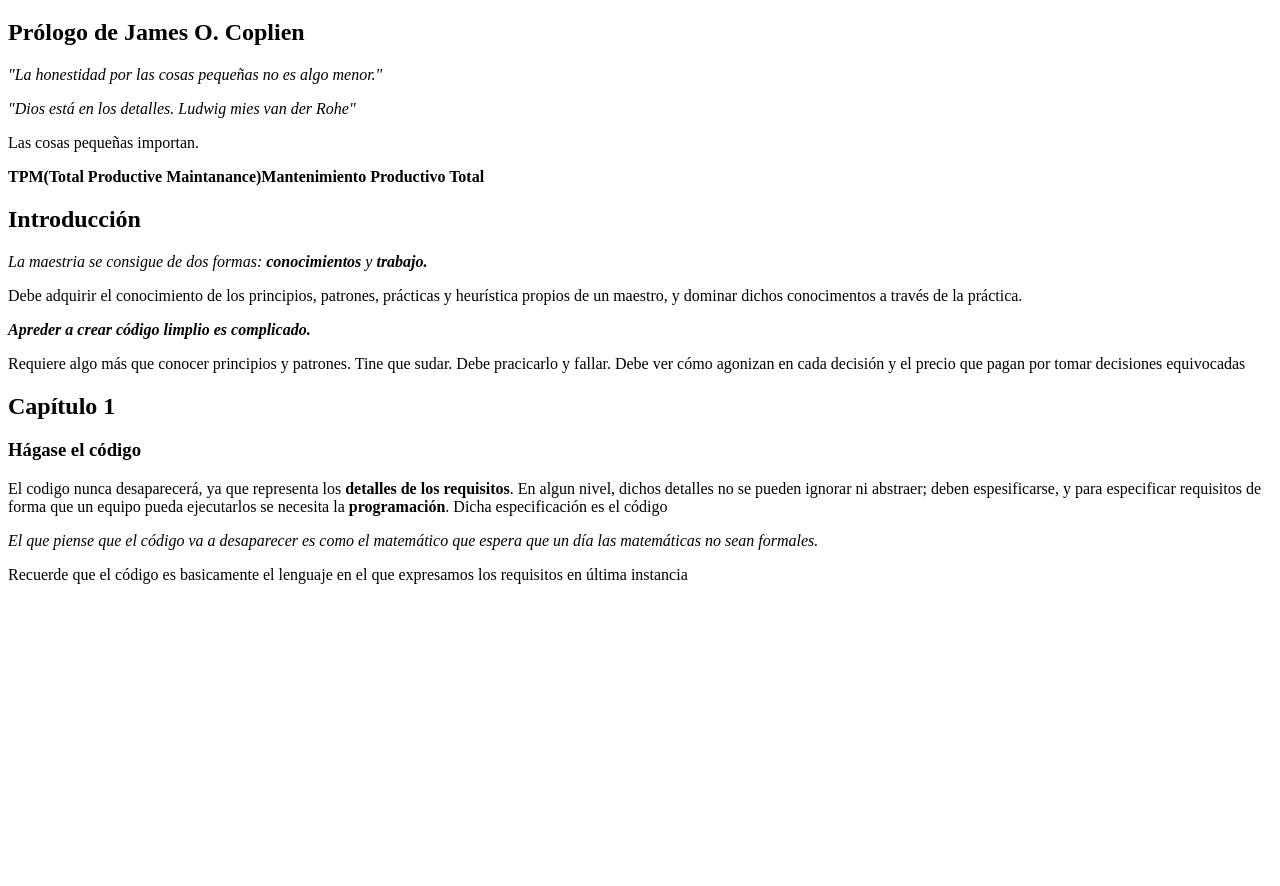
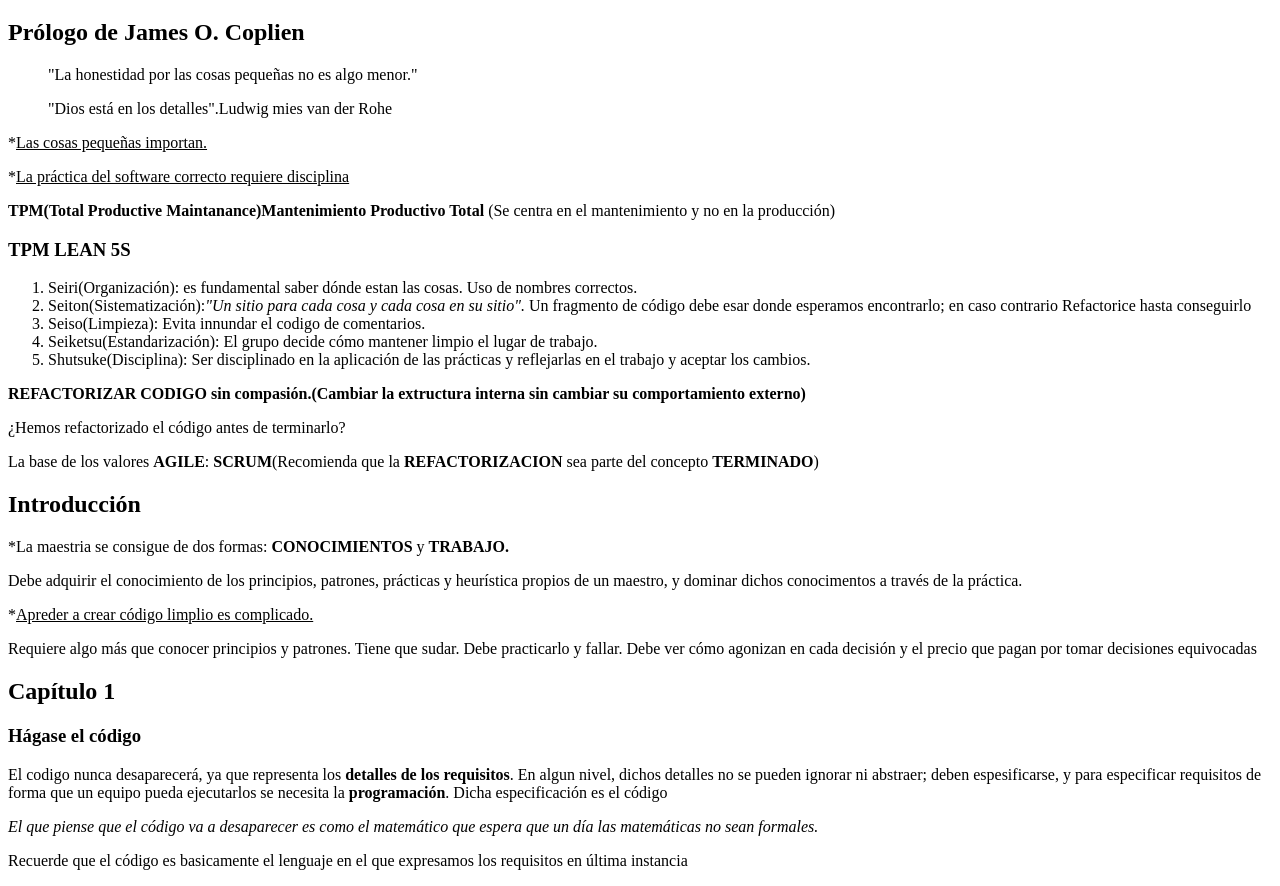
Before and after one commit to dvsegura/clean-code-resumen, a plain HTML site: page index.html in a window 1280 px wide. Shown: the part 61-947 px from the top of the page. Before the commit the page ends 800 px from the top, so only its background shows below. Drawn offline with Linux system fonts and the light colour scheme.

Commit message:
Resumen Prologo;

```diff
--- a/index.html
+++ b/index.html
@@ -3,7 +3,7 @@
 <head>
     <meta charset="UTF-8">
     <meta name="viewport" content="width=device-width, initial-scale=1.0">
-    <title>Document</title>
+    <title>Resumen Clean Code Robert C. Martin</title>
 </head>
 <body>
     <div class="container">
@@ -12,22 +12,45 @@
             <h2>Prólogo de James O. Coplien</h2>
             <article>
                 <p>
-                    <dfn>"La honestidad por las cosas pequeñas no es algo menor."</dfn>
+                    <blockquote>"La honestidad por las cosas pequeñas no es algo menor."</blockquote>
+                    <blockquote>"Dios está en los detalles".Ludwig mies van der Rohe</blockquote>
                 </p>
-                <dfn>"Dios está en los detalles. Ludwig mies van der Rohe"</dfn>
             </article>
             <article>
-                <p>Las cosas pequeñas importan.</p>
-                <p><b>TPM(Total Productive Maintanance)Mantenimiento Productivo Total</b></p>
+                <p>*<u>Las cosas pequeñas importan.</u></p>
+                <p>*<u>La práctica del software correcto requiere disciplina</u></p>
+                <p><b>TPM(Total Productive Maintanance)Mantenimiento Productivo Total</b> (Se centra en el mantenimiento y no en la producción)</p>
             </article>
+            <h3>TPM LEAN 5S</h3>
+            <ol>
+                <li>
+                    Seiri(Organización): es fundamental saber dónde estan las cosas. Uso de nombres correctos.
+                </li>
+                <li>
+                    Seiton(Sistematización):<i>"Un sitio para cada cosa y cada cosa en su sitio". </i>Un fragmento de código debe esar donde esperamos encontrarlo; en caso contrario Refactorice hasta conseguirlo
+                </li>
+                <li>
+                    Seiso(Limpieza): Evita innundar el codigo de comentarios.
+                </li>
+                <li>
+                    Seiketsu(Estandarización): El grupo decide cómo mantener limpio el lugar de trabajo.
+                </li>
+                <li>
+                    Shutsuke(Disciplina): Ser disciplinado en la aplicación de las prácticas y reflejarlas en el trabajo y aceptar los cambios.
+                </li>
+            </ol>
+            <p><b>REFACTORIZAR CODIGO sin compasión.(Cambiar la extructura interna sin cambiar su comportamiento externo)</b></p>
+            <p>¿Hemos refactorizado el código antes de terminarlo?</p>
+            <p>La base de los valores <b>AGILE</b>: <b>SCRUM</b>(Recomienda que la <b>REFACTORIZACION</b> sea parte del concepto <b>TERMINADO</b>)</p>
+
         </section>
         <section>
             <h2>Introducción</h2>
             <article>
-                <dfn>La maestria se consigue de dos formas: <b>conocimientos</b> y <b>trabajo.</b></dfn>
+                <p>*La maestria se consigue de dos formas: <b>CONOCIMIENTOS</b> y <b>TRABAJO.</b></p>
                 <p>Debe adquirir el conocimiento de los principios, patrones, prácticas y heurística propios de un maestro, y dominar dichos conocimentos a través de la práctica.</p>
-                <dfn><b>Apreder a crear código limplio es complicado.</b></dfn>
-                <p>Requiere algo más que conocer principios y patrones. Tine que sudar. Debe pracicarlo y fallar. Debe ver cómo agonizan en cada decisión y el precio que pagan por tomar decisiones equivocadas</p>
+                <p>*<u>Apreder a crear código limplio es complicado.</u></p>
+                <p>Requiere algo más que conocer principios y patrones. Tiene que sudar. Debe practicarlo y fallar. Debe ver cómo agonizan en cada decisión y el precio que pagan por tomar decisiones equivocadas</p>
             </article>
         </section>
         <section>
```
